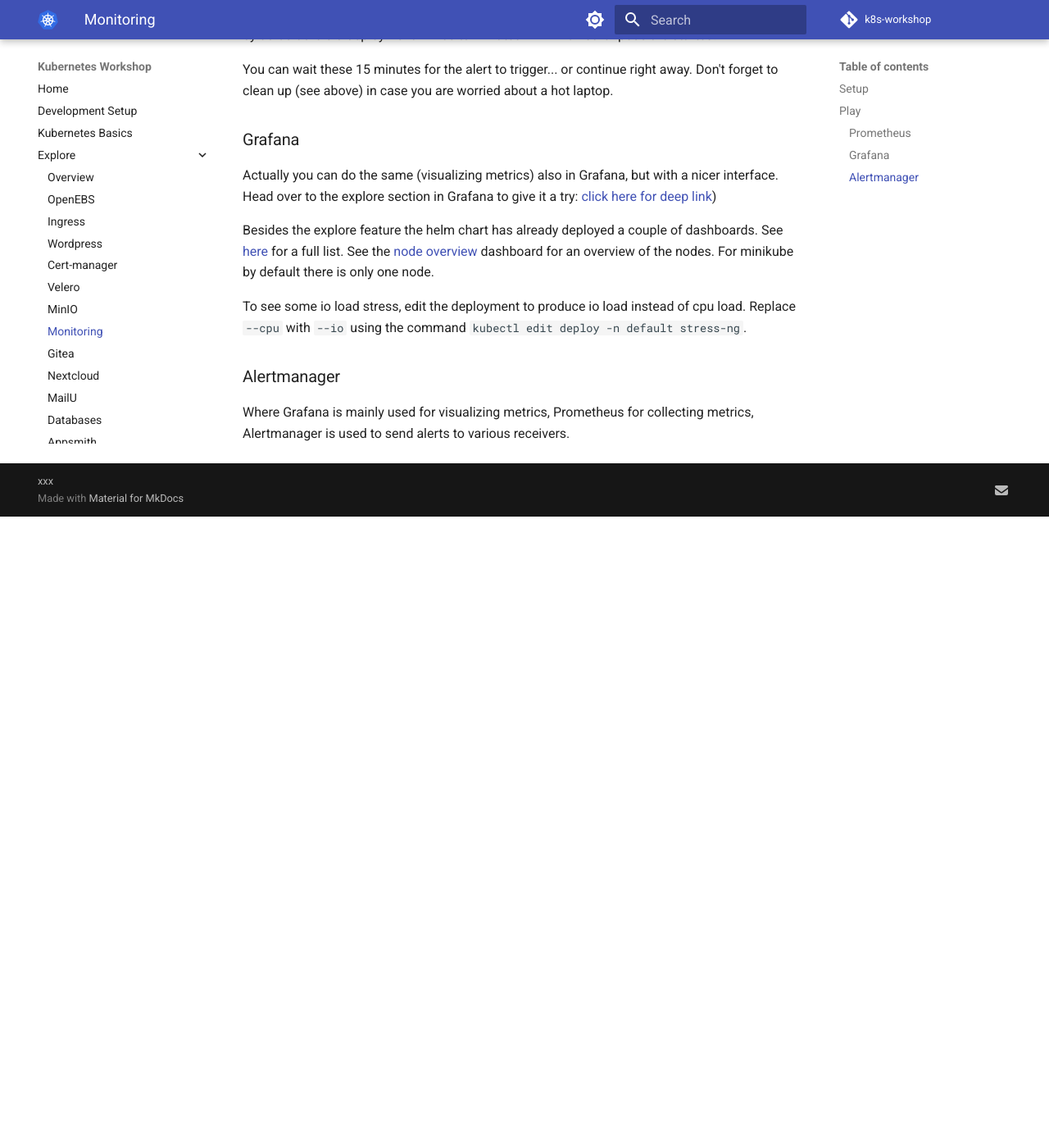
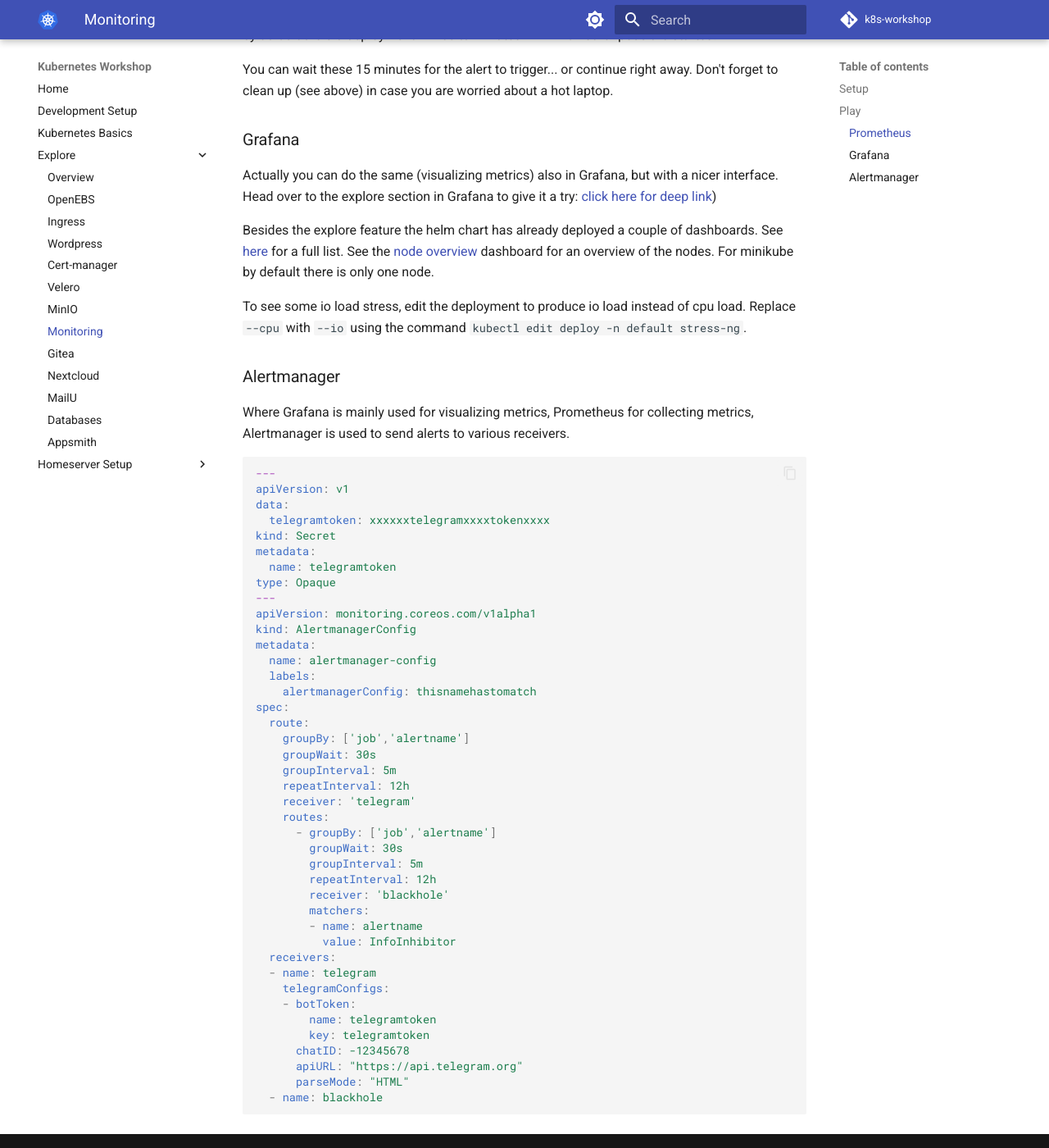
Before and after one commit to iptizer/k8s-workshop, an MkDocs documentation site: the page built from docs/explore/prometheus.md, in a window 1280 px wide and 1400 px high, scrolled down 3161 px. Shown: the whole window at 82% size. Built offline with MkDocs 1.6.1 and Material for MkDocs 9.7.7, drawn with Linux system fonts in a browser that asks for light colours; comment, search, counter and statistics services are not loaded; before the commit the page ends 3791 px from its top, so only the background shows below that.

Commit message:
Adding alertmanager config

````diff
--- a/docs/explore/prometheus.md
+++ b/docs/explore/prometheus.md
@@ -144,3 +144,47 @@ To see some io load stress, edit the deployment to produce io load instead of cp
 ### Alertmanager
 
 Where Grafana is mainly used for visualizing metrics, Prometheus for collecting metrics, Alertmanager is used to send alerts to various receivers.
+
+```yaml
+---
+apiVersion: v1
+data:
+  telegramtoken: xxxxxxtelegramxxxxtokenxxxx
+kind: Secret
+metadata:
+  name: telegramtoken
+type: Opaque
+---
+apiVersion: monitoring.coreos.com/v1alpha1
+kind: AlertmanagerConfig
+metadata:
+  name: alertmanager-config
+  labels:
+    alertmanagerConfig: thisnamehastomatch
+spec:
+  route:
+    groupBy: ['job','alertname']
+    groupWait: 30s
+    groupInterval: 5m
+    repeatInterval: 12h
+    receiver: 'telegram'
+    routes:
+      - groupBy: ['job','alertname']
+        groupWait: 30s
+        groupInterval: 5m
+        repeatInterval: 12h
+        receiver: 'blackhole'
+        matchers:
+        - name: alertname
+          value: InfoInhibitor
+  receivers:
+  - name: telegram
+    telegramConfigs:
+    - botToken:
+        name: telegramtoken
+        key: telegramtoken
+      chatID: -12345678
+      apiURL: "https://api.telegram.org"
+      parseMode: "HTML"
+  - name: blackhole
+```
````
